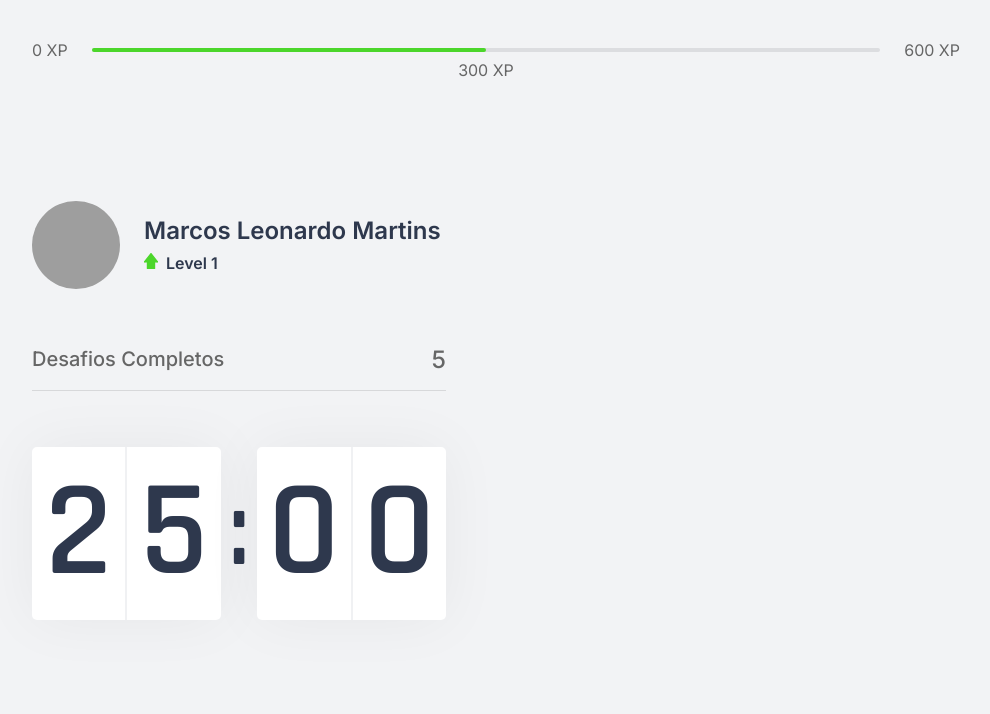
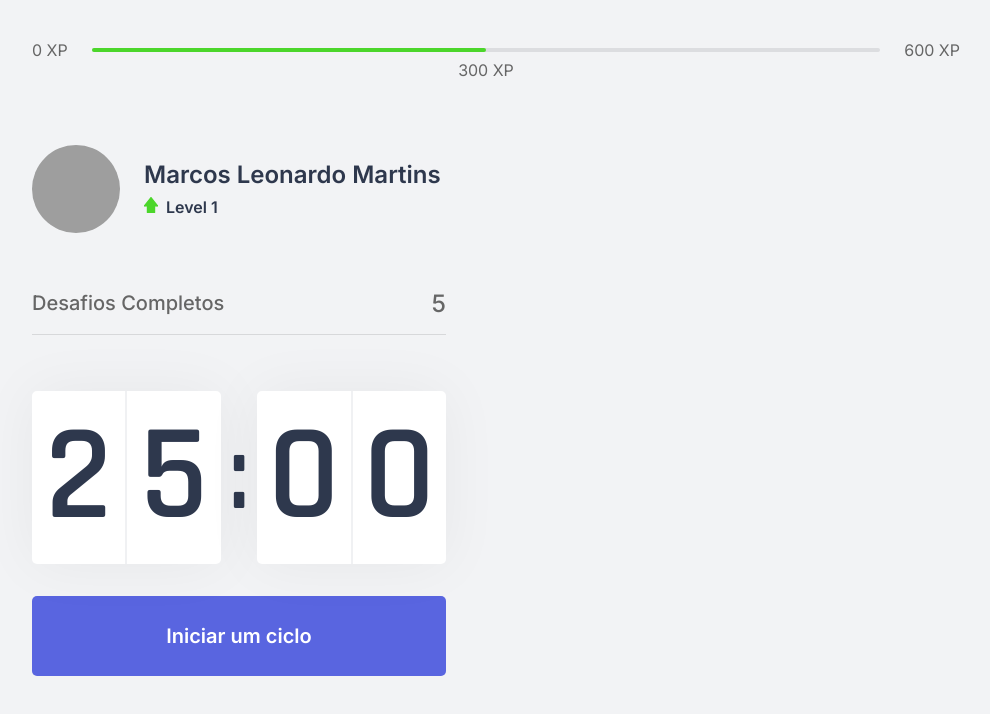
Before and after one commit to leoguitar2006/moveit-next, a Next.js app: page / in a window 1280 px wide. Shown: the top 714 px of the page, without its empty margins (144-1134 px from the left). Built offline with nearby package versions, Linux system fonts and the light colour scheme; grey boxes are pictures that could not be loaded.

Commit message:
Começo Countdown

```diff
--- a/src/components/Countdown.tsx
+++ b/src/components/Countdown.tsx
@@ -1,17 +1,47 @@
+import { useState, useEffect } from "react";
 import styles from "../styles/components/Countdown.module.css"
 
 export function Countdown() {
+    const [time, setTime] = useState(25 * 60);
+    const [active, setActive] = useState(false);
+
+    const minutes = Math.floor(time / 60);
+    const seconds = time % 60; //Resto da Divisão
+
+    const [minuteLeft, minuteRight] = String(minutes).padStart(2, '0').split('');
+    const [secondLeft, secondRight] = String(seconds).padStart(2, '0').split('');
+
+    function startCountdown() {
+        setActive(true);
+    };
+
+    useEffect(() => {
+        setTimeout(() => {
+            if (active && time > 0) {
+                setTime(time - 1);
+            }
+        }, 1000);
+    }, [active, time])
+
     return (
-        <div className={styles.countdownContainer}>
-            <div>
-                <span>2</span>
-                <span>5</span>
+        <div>
+            <div className={styles.countdownContainer}>
+                <div>
+                    <span>{minuteLeft}</span>
+                    <span>{minuteRight}</span>
+                </div>
+                <span>:</span>
+                <div>
+                    <span>{secondLeft}</span>
+                    <span>{secondRight}</span>
+                </div>
             </div>
-            <span>:</span>
-            <div>
-                <span>0</span>
-                <span>0</span>
-            </div>
+            <button type="button"
+                    className={styles.countdownButtonStart}
+                    onClick={startCountdown}
+            >
+                Iniciar um ciclo
+            </button>
         </div>
     );
 }
--- a/src/pages/_document.tsx
+++ b/src/pages/_document.tsx
@@ -7,6 +7,7 @@
                 <Head>
                     <link rel="preconnect" href="https://fonts.gstatic.com" />
                     <link href="https://fonts.googleapis.com/css2?family=Inter:wght@400;500;600&family=Rajdhani:wght@600&display=swap" rel="stylesheet" />
+                    <link rel="shortcut icon" href="favicon.png" type="image/png"/>
                 </Head>
                 <body>
                     <Main />
--- a/src/pages/index.tsx
+++ b/src/pages/index.tsx
@@ -4,9 +4,16 @@
 import { Profile } from "../components/Profile";
 import styles from "../styles/pages/Home.module.css";
 
+import Head from "next/head";
+
 export default function Home() {
   return (
     <div className={styles.container}>
+
+      <Head>
+        <title>Início | move.it</title>
+      </Head>
+
       <ExperienceBar/>
       <section>
         <div>
--- a/src/styles/components/Countdown.module.css
+++ b/src/styles/components/Countdown.module.css
@@ -35,3 +35,30 @@
     font-size: 6.5rem;
     margin: 0 0.5rem;
 }
+
+.countdownButtonStart {
+    width: 100%;
+    height: 5rem;
+
+    margin-top: 2rem;
+
+    display: flex;
+    justify-content: center;
+    align-items: center;
+
+    border: none;
+    border-radius: 5px;
+
+    background: var(--blue);
+    color: var(--white);
+
+    font-size: 1.25rem;
+    font-weight: 600;
+
+    transition: background-color 0.2;
+
+}
+
+.countdownButtonStart:hover {
+    background: var(--blue-dark);
+}
--- a/src/styles/global.css
+++ b/src/styles/global.css
@@ -31,6 +31,14 @@
     }
 }
 
+/* Add para se ajustar ao meu monitor....*/
+@media(max-height: 650px) {
+    html {
+      font-size: 89.25%;
+    }
+  }
+
+
 body {
     background-color:var(--background);
     color: var(--text);
```
